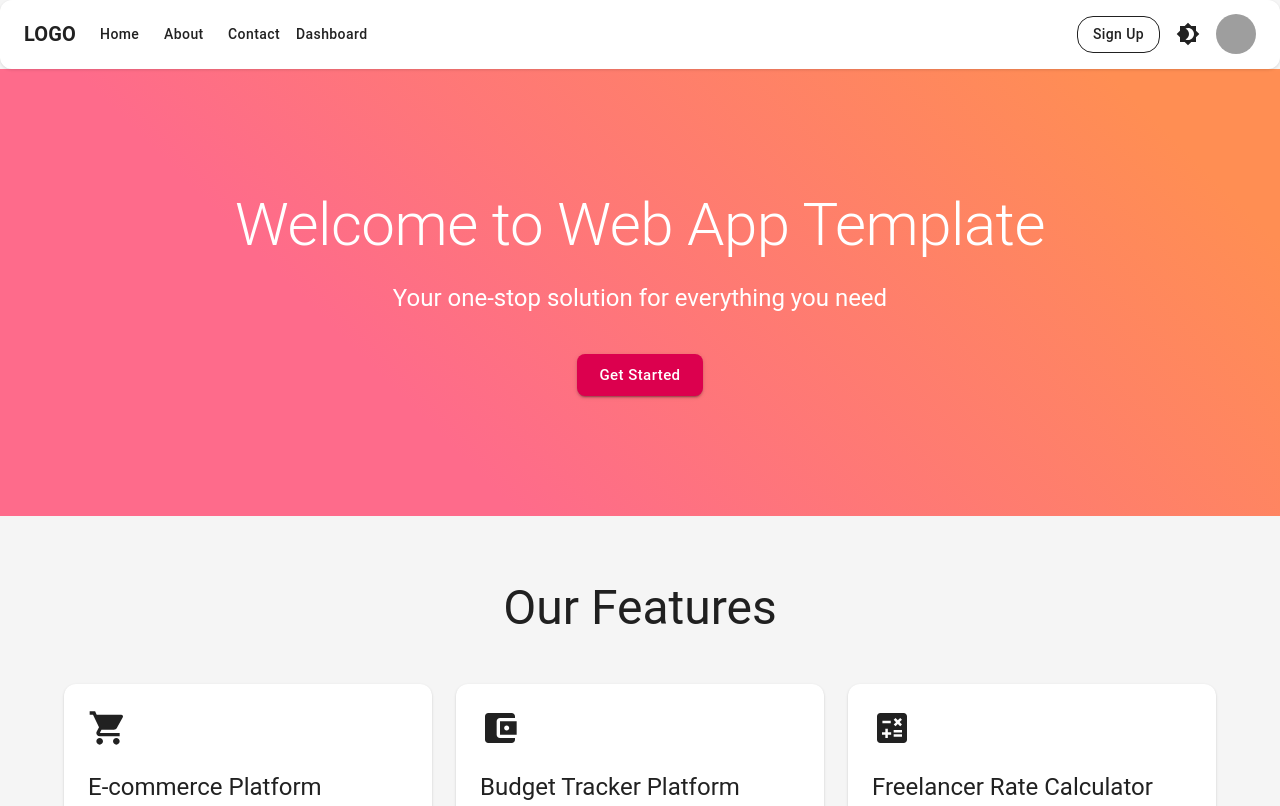
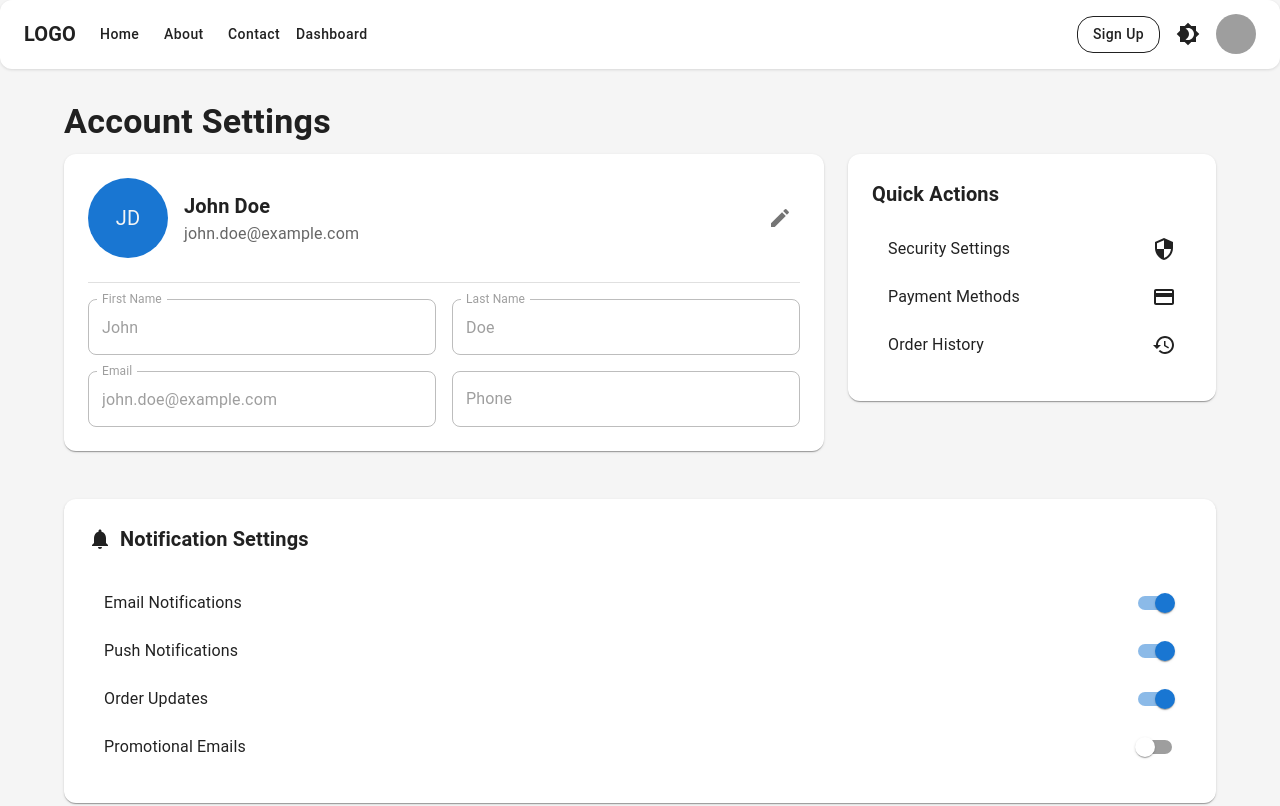
Before and after one commit to timone019/web-app-template, a React (Create React App) app: page /account in a window 1280 px wide. Before the commit this address led to /. Shown: the top 806 px of the page. Built offline with nearby package versions, Linux system fonts and the light colour scheme; grey boxes are pictures that could not be loaded.

Commit message:
built account settings page

```diff
--- a/src/App.tsx
+++ b/src/App.tsx
@@ -35,6 +35,7 @@ import BudgetTracker from './pages/BudgetTracker';
 import FreelancerCalculator from './pages/FreelancerCalculator';
 import InvoiceGenerator from './pages/InvoiceGenerator';
 import ShoppingLists from './pages/ShoppingLists';
+import Account from './pages/Account';
 import { LocalizationProvider } from '@mui/x-date-pickers';
 import { AdapterDayjs } from '@mui/x-date-pickers/AdapterDayjs';
 
@@ -68,9 +69,10 @@ function AppContent() {
               <Route path="/cookie" element={<Cookie />} />
               <Route path="/security" element={<Security />} />
               <Route path="/blog" element={<Blog />} />
-              <Route path="/blog/:slug" element={<BlogPost />} />
+              <Route path="/blog/:id" element={<BlogPost />} />
               <Route path="/careers" element={<Careers />} />
-              <Route path="/careers/:slug" element={<JobPosting />} />
+              <Route path="/careers/:id" element={<JobPosting />} />
+              <Route path="/account" element={<Account />} />
               <Route path="/features" element={<Features />} />
               <Route path="/budget-tracker" element={<BudgetTracker />} />
               <Route path="/freelancer-calculator" element={<FreelancerCalculator />} />
--- /dev/null
+++ b/src/pages/Account.tsx
@@ -0,0 +1,232 @@
+import React, { useEffect, useState } from 'react';
+import {
+  Container,
+  Typography,
+  Box,
+  Paper,
+  Grid,
+  TextField,
+  Button,
+  Divider,
+  Avatar,
+  IconButton,
+  List,
+  ListItem,
+  ListItemText,
+  ListItemSecondaryAction,
+  Switch,
+  useTheme,
+  ListItemButton,
+} from '@mui/material';
+import {
+  Edit as EditIcon,
+  Notifications as NotificationsIcon,
+  Security as SecurityIcon,
+  Payment as PaymentIcon,
+  History as HistoryIcon,
+} from '@mui/icons-material';
+import { useSnackbar } from '../contexts/SnackbarContext';
+import { useNavigate } from 'react-router-dom';
+
+interface ProfileData {
+  firstName: string;
+  lastName: string;
+  email: string;
+  phone?: string;
+}
+
+const Account = () => {
+  const theme = useTheme();
+  const { showSnackbar } = useSnackbar();
+  const navigate = useNavigate();
+  const [isEditing, setIsEditing] = useState(false);
+  const [profileData, setProfileData] = useState<ProfileData>({
+    firstName: 'John',
+    lastName: 'Doe',
+    email: 'john.doe@example.com',
+    phone: '',
+  });
+  const [notificationSettings, setNotificationSettings] = useState({
+    emailNotifications: true,
+    pushNotifications: true,
+    orderUpdates: true,
+    promotionalEmails: false,
+  });
+
+  const handleEditToggle = () => {
+    setIsEditing(!isEditing);
+    if (!isEditing) {
+      setProfileData({
+        firstName: profileData.firstName,
+        lastName: profileData.lastName,
+        email: profileData.email,
+        phone: profileData.phone,
+      });
+    }
+  };
+
+  const handleProfileUpdate = async () => {
+    try {
+      // TODO: Implement profile update functionality
+      showSnackbar('Profile updated successfully', 'success');
+      setIsEditing(false);
+    } catch (error) {
+      showSnackbar('Failed to update profile', 'error');
+    }
+  };
+
+  const handleNotificationChange = (setting: string) => {
+    setNotificationSettings(prev => ({
+      ...prev,
+      [setting]: !prev[setting as keyof typeof prev],
+    }));
+  };
+
+  const displayName = `${profileData.firstName} ${profileData.lastName}`;
+  const initials = `${profileData.firstName[0]}${profileData.lastName[0]}`;
+
+  return (
+    <Container maxWidth="lg" sx={{ mt: 4, mb: 4 }}>
+      <Typography variant="h4" gutterBottom>
+        Account Settings
+      </Typography>
+
+      <Grid container spacing={3}>
+        {/* Profile Section */}
+        <Grid item xs={12} md={8}>
+          <Paper sx={{ p: 3, mb: 3 }}>
+            <Box display="flex" alignItems="center" mb={3}>
+              <Avatar
+                sx={{
+                  width: 80,
+                  height: 80,
+                  bgcolor: theme.palette.primary.main,
+                  mr: 2,
+                }}
+              >
+                {initials}
+              </Avatar>
+              <Box flex={1}>
+                <Typography variant="h6">{displayName}</Typography>
+                <Typography color="textSecondary">{profileData.email}</Typography>
+              </Box>
+              <IconButton onClick={handleEditToggle}>
+                <EditIcon />
+              </IconButton>
+            </Box>
+
+            <Divider sx={{ my: 2 }} />
+
+            <Grid container spacing={2}>
+              <Grid item xs={12} sm={6}>
+                <TextField
+                  fullWidth
+                  label="First Name"
+                  value={profileData.firstName}
+                  onChange={(e) => setProfileData({ ...profileData, firstName: e.target.value })}
+                  disabled={!isEditing}
+                />
+              </Grid>
+              <Grid item xs={12} sm={6}>
+                <TextField
+                  fullWidth
+                  label="Last Name"
+                  value={profileData.lastName}
+                  onChange={(e) => setProfileData({ ...profileData, lastName: e.target.value })}
+                  disabled={!isEditing}
+                />
+              </Grid>
+              <Grid item xs={12} sm={6}>
+                <TextField
+                  fullWidth
+                  label="Email"
+                  value={profileData.email}
+                  onChange={(e) => setProfileData({ ...profileData, email: e.target.value })}
+                  disabled={!isEditing}
+                />
+              </Grid>
+              <Grid item xs={12} sm={6}>
+                <TextField
+                  fullWidth
+                  label="Phone"
+                  value={profileData.phone}
+                  onChange={(e) => setProfileData({ ...profileData, phone: e.target.value })}
+                  disabled={!isEditing}
+                />
+              </Grid>
+            </Grid>
+
+            {isEditing && (
+              <Box mt={2} display="flex" justifyContent="flex-end">
+                <Button
+                  variant="contained"
+                  color="primary"
+                  onClick={handleProfileUpdate}
+                  sx={{ mr: 1 }}
+                >
+                  Save Changes
+                </Button>
+                <Button variant="outlined" onClick={handleEditToggle}>
+                  Cancel
+                </Button>
+              </Box>
+            )}
+          </Paper>
+        </Grid>
+
+        {/* Quick Actions */}
+        <Grid item xs={12} md={4}>
+          <Paper sx={{ p: 3, mb: 3 }}>
+            <Typography variant="h6" gutterBottom>
+              Quick Actions
+            </Typography>
+            <List>
+              <ListItemButton onClick={() => navigate('/security')}>
+                <ListItemText primary="Security Settings" />
+                <SecurityIcon />
+              </ListItemButton>
+              <ListItemButton onClick={() => navigate('/payment-methods')}>
+                <ListItemText primary="Payment Methods" />
+                <PaymentIcon />
+              </ListItemButton>
+              <ListItemButton onClick={() => navigate('/order-history')}>
+                <ListItemText primary="Order History" />
+                <HistoryIcon />
+              </ListItemButton>
+            </List>
+          </Paper>
+        </Grid>
+
+        {/* Notification Settings */}
+        <Grid item xs={12}>
+          <Paper sx={{ p: 3 }}>
+            <Box display="flex" alignItems="center" mb={2}>
+              <NotificationsIcon sx={{ mr: 1 }} />
+              <Typography variant="h6">Notification Settings</Typography>
+            </Box>
+            <List>
+              {Object.entries(notificationSettings).map(([key, value]) => (
+                <ListItem key={key}>
+                  <ListItemText
+                    primary={key
+                      .replace(/([A-Z])/g, ' $1')
+                      .replace(/^./, str => str.toUpperCase())}
+                  />
+                  <ListItemSecondaryAction>
+                    <Switch
+                      edge="end"
+                      checked={value}
+                      onChange={() => handleNotificationChange(key)}
+                    />
+                  </ListItemSecondaryAction>
+                </ListItem>
+              ))}
+            </List>
+          </Paper>
+        </Grid>
+      </Grid>
+    </Container>
+  );
+};
+
+export default Account;
```
